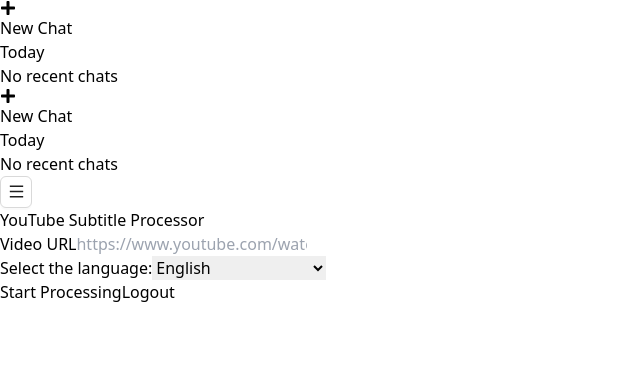
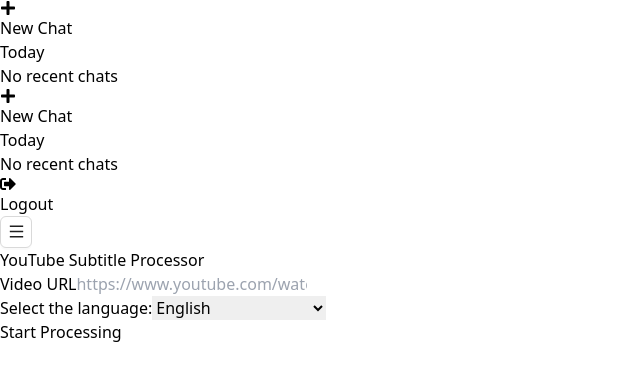
Before and after one commit to dunkeyyfong/trans-ai, a React (Vite) app: page /home in a window 1280 px wide. Shown: the top 380 px of the page, without its empty margins (0-640 px from the left). Built offline with nearby package versions, Linux system fonts and the light colour scheme.

Commit message:
update logout in home page

```diff
--- a/src/components/SideBar.tsx
+++ b/src/components/SideBar.tsx
@@ -1,6 +1,7 @@
 import React, { useState } from "react";
-import { FaPlus } from "react-icons/fa";
+import { FaPlus, FaSignOutAlt } from "react-icons/fa";
 import { Modal, Input, Button } from "antd";
+import { useNavigate } from "react-router-dom";
 
 interface Chat {
   title: string;
@@ -11,27 +12,44 @@
   chatHistory: Chat[];
   onNewChat: (newChatTitle: string) => void;
   onRestoreChat: (chatId: number) => void;
+  onLogout: () => void;
 }
 
-const SideBar: React.FC<SideBarProps> = ({ chatHistory, onNewChat, onRestoreChat }) => {
+const SideBar: React.FC<SideBarProps> = ({ chatHistory, onNewChat, onRestoreChat, onLogout }) => {
   const [isModalOpen, setIsModalOpen] = useState(false);
   const [chatTitle, setChatTitle] = useState("");
+  const [isLogoutModalOpen, setIsLogoutModalOpen] = useState(false);
+  const navigate = useNavigate();
 
+  // Mở Modal Tạo Chat
   const handleOpenModal = () => setIsModalOpen(true);
   const handleCloseModal = () => {
     setIsModalOpen(false);
     setChatTitle("");
   };
 
+  // Xử lý tạo chat
   const handleCreateChat = () => {
     if (!chatTitle.trim()) return;
-
     onNewChat(chatTitle);
     handleCloseModal();
   };
 
   const handleChatClick = (chatId: number) => {
     onRestoreChat(chatId); // Gọi hàm từ HomePage để xử lý loading
+  // Xử lý mở Modal xác nhận Logout
+  }
+
+  const handleOpenLogoutModal = () => {
+    setIsLogoutModalOpen(true);
+  };
+
+  // Xác nhận Logout
+  const handleConfirmLogout = () => {
+    setIsLogoutModalOpen(false);
+    localStorage.removeItem("token"); // Xóa token đăng nhập (nếu có)
+    onLogout(); // Gọi hàm onLogout từ prop
+    navigate("/login"); // Chuyển hướng về trang Login
   };
 
   return (
@@ -78,6 +96,8 @@
           <FaPlus /> New Chat
         </button>
 
+      {/* Chat History */}
+      <div className="p-4 flex-1 overflow-y-auto">
         <h2 className="text-gray-500 text-sm mb-2">Today</h2>
         <ul className="space-y-2">
           {chatHistory.length > 0 ? (
@@ -97,7 +117,17 @@
 
       </div>
 
-      {/* Ant Design Modal */}
+      {/* Logout Button */}
+      <div className="p-4">
+        <button
+          onClick={handleOpenLogoutModal} // Mở modal xác nhận logout
+          className="w-full flex items-center gap-2 p-2 bg-red-500 text-white rounded-md"
+        >
+          <FaSignOutAlt /> Logout
+        </button>
+      </div>
+
+      {/* Modal Tạo Chat */}
       <Modal
         title="Create New Chat"
         open={isModalOpen}
@@ -117,6 +147,24 @@
           onChange={(e) => setChatTitle(e.target.value)}
         />
       </Modal>
+
+      {/* Modal Xác Nhận Logout */}
+      <Modal
+        title="Confirm Logout"
+        open={isLogoutModalOpen}
+        onCancel={() => setIsLogoutModalOpen(false)}
+        footer={[
+          <Button key="cancel" onClick={() => setIsLogoutModalOpen(false)}>
+            Cancel
+          </Button>,
+          <Button key="logout" type="primary" danger onClick={handleConfirmLogout}>
+            Logout
+          </Button>,
+        ]}
+      >
+        <p>Are you sure you want to log out?</p>
+      </Modal>
+      </div>
     </>
   );
 };
--- a/src/pages/HomePage.tsx
+++ b/src/pages/HomePage.tsx
@@ -23,11 +23,7 @@
   const [selectedLanguage, setSelectedLanguage] = useState<string>("en");
 
 
-  const handleLogout = () => {
-    localStorage.removeItem("isAuthenticated");
-    navigate("/");
-  };
-
+  // 🔹 Load chat history từ localStorage khi component mount
   useEffect(() => {
     setIsPageLoading(true);
 
@@ -44,6 +40,12 @@
     }
   }, []);
 
+  // 🔹 Lưu chat history vào localStorage mỗi khi chatHistory thay đổi
+  useEffect(() => {
+    localStorage.setItem("chatHistory", JSON.stringify(chatHistory));
+  }, [chatHistory]);
+
+  // 🔹 Cập nhật tiêu đề chat từ URL
   useEffect(() => {
     const chatId = searchParams.get("id");
     if (chatId && chatHistory.length > 0) {
@@ -52,23 +54,16 @@
     }
   }, [searchParams, chatHistory]);
 
+  // 🔹 Tạo cuộc trò chuyện mới
   const handleNewChat = (newChatTitle: string) => {
-    const lastId = parseInt(localStorage.getItem("lastChatId") || "0", 10);
-    const newId = lastId + 1;
+    const newId = Date.now(); // ID duy nhất dựa trên timestamp
+    const newChat: Chat = { title: newChatTitle, id: newId };
 
-    const newChat: Chat = {
-      title: newChatTitle,
-      id: newId,
-    };
-
-    const updatedChats = [newChat, ...chatHistory];
-    setChatHistory(updatedChats);
-    localStorage.setItem("chatHistory", JSON.stringify(updatedChats));
-    localStorage.setItem("lastChatId", newId.toString());
-
+    setChatHistory((prev) => [newChat, ...prev]);
     navigate(`/home?id=${newId}`);
   };
 
+  // 🔹 Khôi phục cuộc trò chuyện cũ
   const handleRestoreChat = (chatId: number) => {
     setIsPageLoading(true);
 
@@ -78,20 +73,23 @@
     }, 1500);
   };
 
+  // 🔹 Xác thực link YouTube
   const isValidYouTubeUrl = (url: string) => {
     const regex = /^(https?:\/\/)?(www\.)?(youtube\.com\/(watch\?v=|embed\/|v\/)|youtu\.be\/)[a-zA-Z0-9_-]+/;
     return regex.test(url);
   };
 
+  // 🔹 Lấy tiêu đề video YouTube
   const fetchYouTubeTitle = async (url: string) => {
     try {
       const response = await fetch(`https://noembed.com/embed?url=${url}`);
       const data = await response.json();
       if (data.title) {
         setSelectedChatTitle(data.title);
+
         setChatHistory((prev) => {
           const exists = prev.some((chat) => chat.url === url);
-          return exists ? prev : [{ title: data.title, id: prev.length + 1, url }, ...prev];
+          return exists ? prev : [{ title: data.title, id: Date.now(), url }, ...prev];
         });
       } else {
         setSelectedChatTitle("Unknown Video");
@@ -102,6 +100,7 @@
     }
   };
 
+  // 🔹 Xử lý nhập URL video
   const handleInputChange = (e: React.ChangeEvent<HTMLInputElement>) => {
     const url = e.target.value;
     setLink(url);
@@ -142,6 +141,14 @@
     };
 
     console.log(data);
+    setTimeout(() => setIsProcessing(false), 2000);
+  };
+
+  // 🔹 Xử lý đăng xuất
+  const handleLogout = () => {
+    console.log("Logging out...");
+    localStorage.removeItem("token"); // Xóa token đăng nhập (nếu có)
+    navigate("/login"); // Chuyển hướng về trang đăng nhập
   };
 
 
@@ -151,7 +158,7 @@
       <div className="flex flex-1 bg-gray-100">
         {/* Sidebar (Hiển thị trên laptop) */}
         <aside className="hidden md:block w-64 bg-white border-r">
-          <SideBar chatHistory={chatHistory} onNewChat={handleNewChat} onRestoreChat={handleRestoreChat} />
+          <SideBar chatHistory={chatHistory} onNewChat={handleNewChat} onRestoreChat={handleRestoreChat} onLogout={handleLogout} />
         </aside>
 
         {/* Drawer (Hiển thị trên mobile) */}
@@ -174,7 +181,7 @@
           width={280}
           className="md:hidden"
         >
-            <SideBar chatHistory={chatHistory} onNewChat={handleNewChat} onRestoreChat={handleRestoreChat} />
+          <SideBar chatHistory={chatHistory} onNewChat={handleNewChat} onRestoreChat={handleRestoreChat} onLogout={handleLogout} />
         </Drawer>
 
         {/* Main Content */}
@@ -203,7 +210,7 @@
             </div>
           </div>
 
-          {/* Input và Selector */}
+          {/* Nhập URL video */}
           <div className="flex flex-col md:flex-row md:items-center md:space-x-4 w-full max-w-6xl mt-6">
             <div className="w-full md:w-3/4">
               <label className="block text-gray-700 font-medium mb-2">Video URL</label>
@@ -220,6 +227,7 @@
             </div>
           </div>
 
+          {/* Nút xử lý */}
           <button
             onClick={handleProcess}
             className={`mt-4 px-6 py-3 rounded-md shadow-md font-medium transition duration-300 ${
@@ -229,13 +237,6 @@
           >
             {isProcessing ? "Processing..." : "Start Processing"}
           </button>
-
-          <button
-            onClick={handleLogout}
-            className="mt-6 px-6 py-2 bg-red-500 text-white rounded-md shadow-md hover:bg-red-600 transition duration-300"
-          >
-            Logout
-          </button>
         </main>
       </div>
     </div>
```
